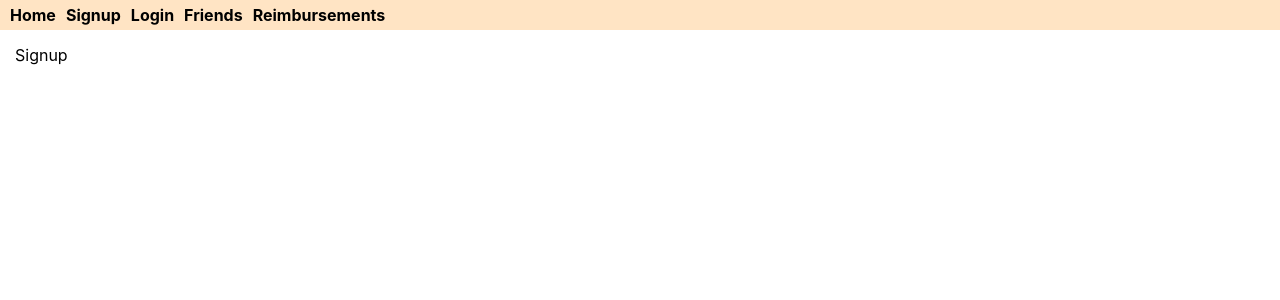
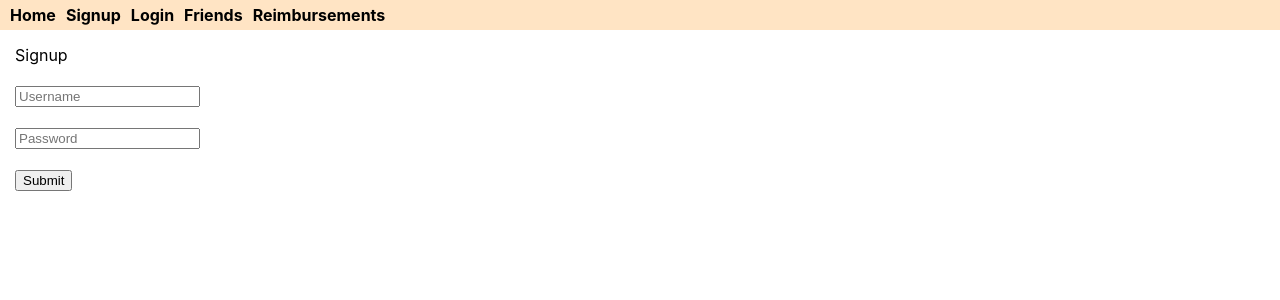
Before and after one commit to PaulFranklin709/Practice-Project-Frontend, a React (Create React App) app: page /signup in a window 1280 px wide. Shown: the top 300 px of the page. Built offline with nearby package versions, Linux system fonts and the light colour scheme.

Commit message:
Update SignupPage.tsx

```diff
--- a/src/pages/SignupPage.tsx
+++ b/src/pages/SignupPage.tsx
@@ -1,9 +1,35 @@
+import { FormEvent, useState } from "react";
 import "../index.css";
+import PRACTICE_API from "../utils/ApiConfig";
 
 export default function SignupPage() {
+    const [username, setUsername] = useState<string>("");
+    const [password, setPassword] = useState<string>("");
+
+    async function submit(e: FormEvent) {
+        e.preventDefault();
+        await PRACTICE_API.post("/users/signup", {
+            username: username,
+            password: password
+        }).then((resp) => {
+            setUsername("");
+            setPassword("");
+        }).catch((e: any) => {
+            // console.log(e);
+        });
+    }
+
     return (
         <div>
-            Signup
+            <div>Signup</div>
+            <br/>
+            <form onSubmit={(e) => submit(e)}>
+                <input type="text" placeholder="Username" value={username} onChange={(e) => setUsername(e.target.value)} />
+                <br/><br/>
+                <input type="text" placeholder="Password" value={password} onChange={(e) => setPassword(e.target.value)} />
+                <br/><br/>
+                <button>Submit</button>
+            </form>
         </div>
     );
 }
```
